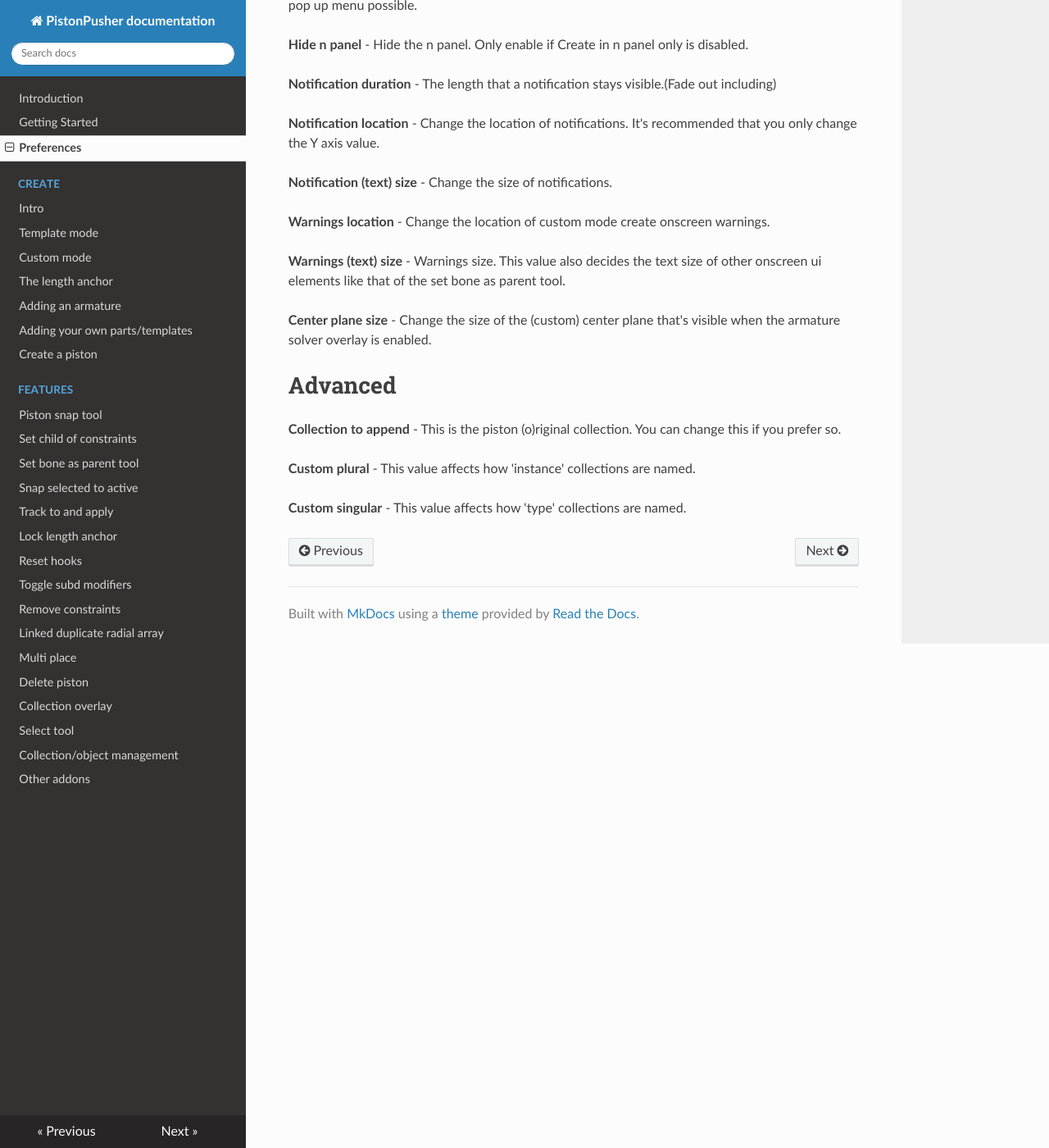
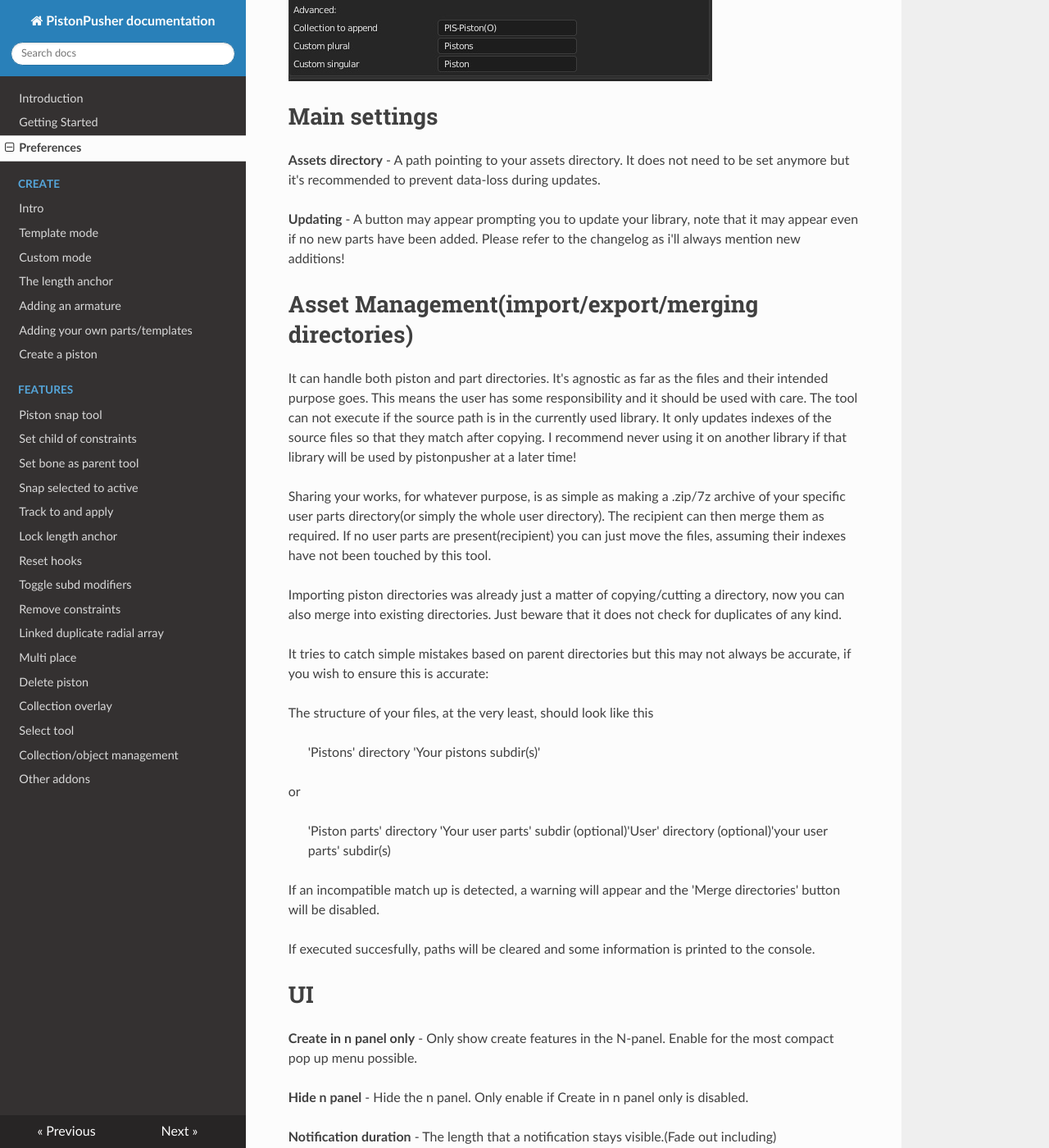
Before and after one commit to ZenderB3D/pp_docs, an MkDocs documentation site: the page built from docs/preferences.md, in a window 1280 px wide and 1400 px high, scrolled down 887 px. Shown: the whole window at 82% size. Built offline with MkDocs 1.6.1, drawn with Linux system fonts in a browser that asks for light colours; nearby versions of some CDN libraries.

Commit message:
multiple for v310

```diff
--- a/docs/preferences.md
+++ b/docs/preferences.md
@@ -5,6 +5,35 @@
 
 #Main settings
 **Assets directory** - A path pointing to your assets directory. It does not need to be set anymore but it's recommended to prevent data-loss during updates.
+
+**Updating** - A button may appear prompting you to update your library, note that it may appear even if no new parts have been added. Please refer to the changelog as i'll always mention new additions!
+
+
+
+#Asset Management(import/export/merging directories)
+It can handle both piston and part directories. It's agnostic as far as the files and their intended purpose goes. This means the user has some responsibility and it should be used with care. The tool can not execute if the source path is in the currently used library. It only updates indexes of the source files so that they match after copying. I recommend never using it on another library if that library will be used by pistonpusher at a later time!
+
+Sharing your works, for whatever purpose, is as simple as making a .zip/7z archive of your specific user parts directory(or simply the whole user directory). The recipient can then merge them as required. If no user parts are present(recipient) you can just move the files, assuming their indexes have not been touched by this tool.
+
+Importing piston directories was already just a matter of copying/cutting a directory, now you can also merge into existing directories. Just beware that it does not check for duplicates of any kind.
+
+It tries to catch simple mistakes based on parent directories but this may not always be accurate, if you wish to ensure this is accurate:
+
+The structure of your files, at the very least, should look like this
+
+>'Pistons' directory
+>	'Your pistons subdir(s)'
+
+or
+
+>'Piston parts' directory
+>	'Your user parts' subdir
+>	(optional)'User' directory
+>	(optional)'your user parts' subdir(s)
+
+If an incompatible match up is detected, a warning will appear and the 'Merge directories' button will be disabled.
+
+If executed succesfully, paths will be cleared and some information is printed to the console.
 
 
 
```
Also changed, not shown: docs/Features/lnkdupliradarray.md (+6 -1 lines), docs/gettingstarted.md (+1 -1 lines), docs/images/preferences.jpg, docs/images/radarraysettings.jpg (added).
